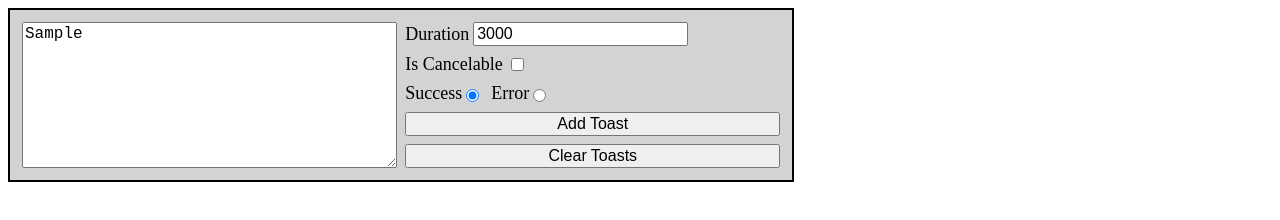
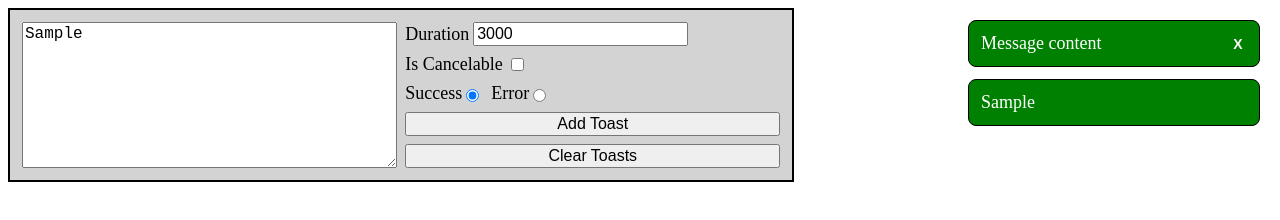
Before and after one commit to acciojob/toasts-kaustavsarkar14, a website: page main.html in a window 1280 px wide. Both pictures are taken after typing "Sample" into the empty fields and a click on the button "Add Toast". Drawn offline with Linux system fonts and the light colour scheme.

Commit message:
created a submission

```diff
--- a/main.html
+++ b/main.html
@@ -24,7 +24,12 @@
 		<button id="add-button">Add Toast</button>
 		<button id="clear-button">Clear Toasts</button>
     </div>
-	<div id="toasts"></div>
+	<div id="toasts">
+		<div class="toast success-toast">
+		  <p class="message">Message content</p>
+		  <button class="cancel-button">X</button>
+		</div>
+	</div>
     <script type="text/javascript" src="./script.js">
 </script>
 
--- a/script.js
+++ b/script.js
@@ -1 +1,43 @@
 //your JS code here. If required.
+const add = document.getElementById("add-button")
+const toasts = document.getElementById("toasts")
+const msg = document.getElementById("message-content")
+const cancellable = document.getElementById("cancelable")
+const clear = document.getElementById("clear-button")
+const successBtn = document.getElementById("success");
+const cancelable = document.getElementById("cancelable");
+const duration = document.getElementById("duration");
+
+add.addEventListener('click',()=>{
+	 const toast = document.createElement('div');
+    toast.classList.add('toast', successBtn.checked ? 'success-toast' : 'error-toast');
+
+    const message = document.createElement('p');
+    message.classList.add('message');
+    message.textContent = msg.value == '' ? (successBtn.checked ? "Success!" : "Error.") : msg.value;
+
+    toast.appendChild(message);
+
+    if (cancelable.checked) {
+        const cancelButton = document.createElement('button');
+        cancelButton.classList.add('cancel-button');
+        cancelButton.textContent = 'X';
+        cancelButton.addEventListener('click', () => removeToast(toast));
+        toast.appendChild(cancelButton);
+    }
+
+    toasts.appendChild(toast);
+
+    setTimeout(() => {
+        toast.remove();
+        console.log("removed");
+    }, duration.value?duration.value:500);
+})
+clear.addEventListener('click',()=>{
+	toasts.innerHTML = ``
+})
+
+function removeToast(closeBtn) {
+	const toast = closeBtn.closest(".toast")
+	toast.remove()
+}
```
